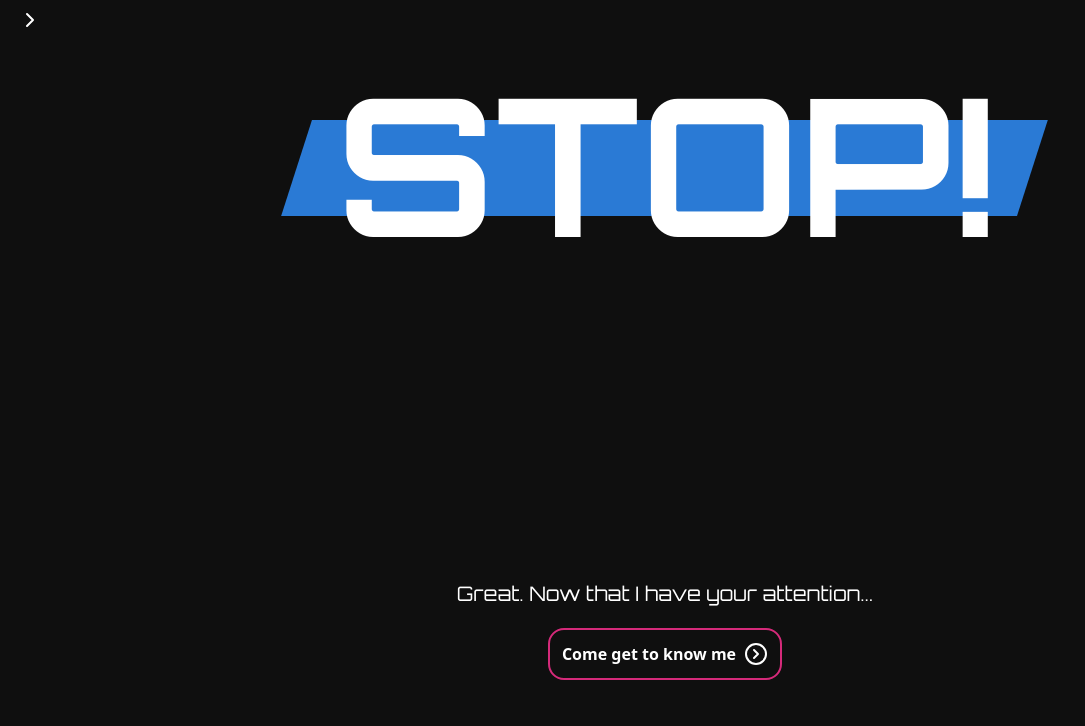
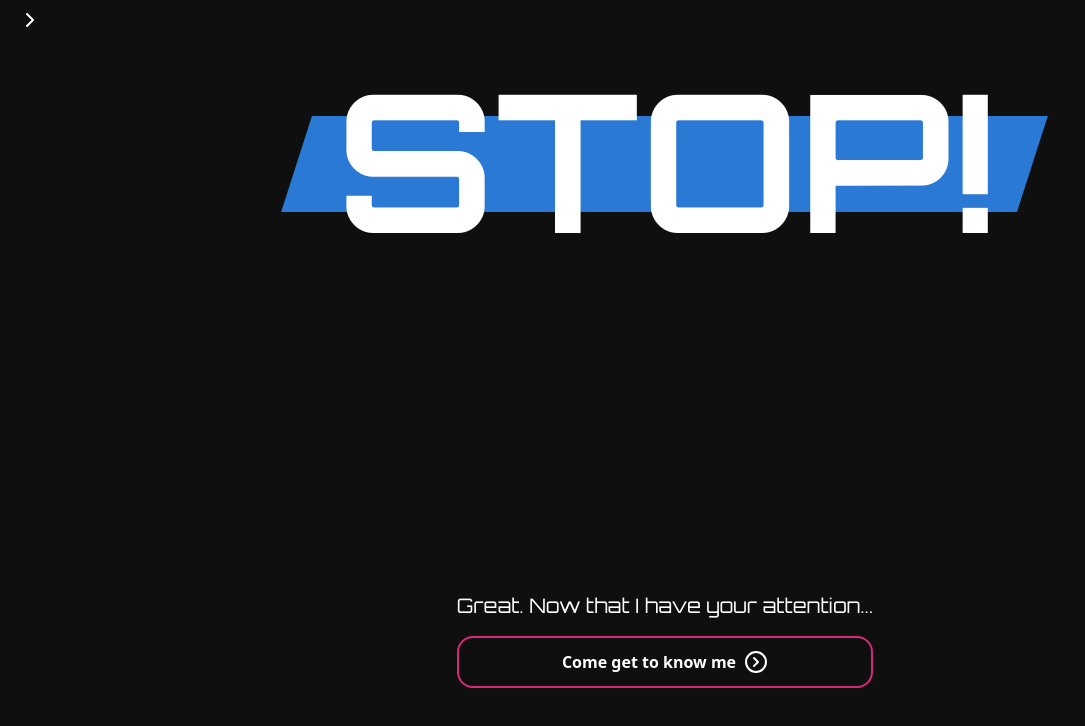
Before and after one commit to ShinyVerse/personal-site-creative, a Next.js app: page /experimental in a window 1280 px wide. Shown: the top 726 px of the page, without its empty margins (0-1085 px from the left). Built offline with nearby package versions, Linux system fonts and the light colour scheme; a web font is replaced by a local one.

Commit message:
page adjustments

```diff
--- a/src/app/components/MobileNavBar.tsx
+++ b/src/app/components/MobileNavBar.tsx
@@ -7,10 +7,10 @@ import { ChevronUp, ChevronDown } from "lucide-react";
 
 const navbarStyles = tv({
   slots: {
-    container: "fixed top-0 left-0 w-full z-50 bg-[#0f0f0f] overflow-hidden",
+    container: "fixed top-0 left-0 w-full z-50 bg-[#0f0f0f] overflow-hidden ",
     drawButton: "absolute bottom-2 left-1/2 -translate-x-1/2 text-white z-10",
-    list: "flex flex-col gap-3 list-none p-2 bg-[#0f0f0f] w-full",
-    listItem: "text-white font-block text-sm p-2",
+    list: "flex flex-col gap-3 list-none p-2 bg-[#0f0f0f] w-full ",
+    listItem: "text-white font-block text-sm p-2 active:text-primary",
   },
 });
 
--- a/src/app/components/NavBarDecider.tsx
+++ b/src/app/components/NavBarDecider.tsx
@@ -23,7 +23,7 @@ export default function NavBarDecider({
       ) : (
         <>
           <Navbar isOpen={isOpen} setIsOpen={setIsOpen} />
-          <div className="flex-grow">{children}</div>
+          <div className="flex-1 overflow-x-hidden">{children}</div>
         </>
       )}
     </>
--- a/src/app/components/Navbar.tsx
+++ b/src/app/components/Navbar.tsx
@@ -9,7 +9,7 @@ const navbarStyles = tv({
   slots: {
     list: "flex flex-col h-screen gap-7 list-none p-2 bg-off-black",
     listItem:
-      "text-white font-block text-lg border-b border-white p-2 hover:text-primary active:text-secondary",
+      "text-white font-block text-lg border-b border-white p-2 hover:text-secondary active:text-primary",
   },
 });
 
--- a/src/app/experimental/page.tsx
+++ b/src/app/experimental/page.tsx
@@ -6,7 +6,7 @@ import { tv } from "tailwind-variants";
 
 const landingStyles = tv({
   slots: {
-    root: "flex flex-col w-full h-screen bg-[#0f0f0f] items-center place-content-between ",
+    root: "flex flex-col w-full bg-[#0f0f0f] items-center place-content-between p-2",
   },
 });
 
@@ -30,7 +30,8 @@ export default async function ExperimentalPage() {
 
   return (
     <main className={styles.root()}>
-      <section className="relative w-full md:w-max mx-auto md:mt-3">
+      <section className="flex flex-col items-center h-screen">
+        <section className="relative w-full md:w-max mx-auto">
           <div
             className="
         absolute inset-x-0 top-1/2 -translate-y-1/2 h-[3rem]
@@ -45,16 +46,28 @@ export default async function ExperimentalPage() {
             STOP!
           </h1>
         </section>
-      <section className="flex flex-col items-center justify-center gap-5 mb-30 px-3">
-        <h2 className="text-lato text-white text-xl font-block text-center font-medium ">
+
+        <div className="mt-auto mb-30 text-center">
+          <h2 className="text-lato text-white text-xl font-block font-medium">
             Great. Now that I have your attention...
           </h2>
           <Link
             href="/about"
-          className="border-2 border-secondary font-bold text-white rounded-2xl flex flex-row p-3 gap-2 hover:text-secondary active:bg-primary  active:border-primary active:text-black"
+            className="border-2 border-secondary font-bold text-white rounded-2xl flex flex-row justify-center items-center gap-2 mt-4 px-6 py-3 hover:text-secondary active:bg-primary active:border-primary active:text-black"
           >
             Come get to know me <ChevronRightCircle />
           </Link>
+        </div>
+      </section>
+      <section className="w-full bg-amber-300 flex items-center justify-center h-screen">
+        {/* STOP! content */}
+      </section>
+      <section className="w-full bg-blue-900 flex items-center justify-center h-screen">
+        {/* Great. Now that I have your attention... */}
+      </section>
+
+      <section className="w-full bg-red-800 flex items-center justify-center h-screen">
+        {/* Whatever comes next */}
       </section>
     </main>
   );
```
Lines whose indentation alone changed are shown as unchanged.
